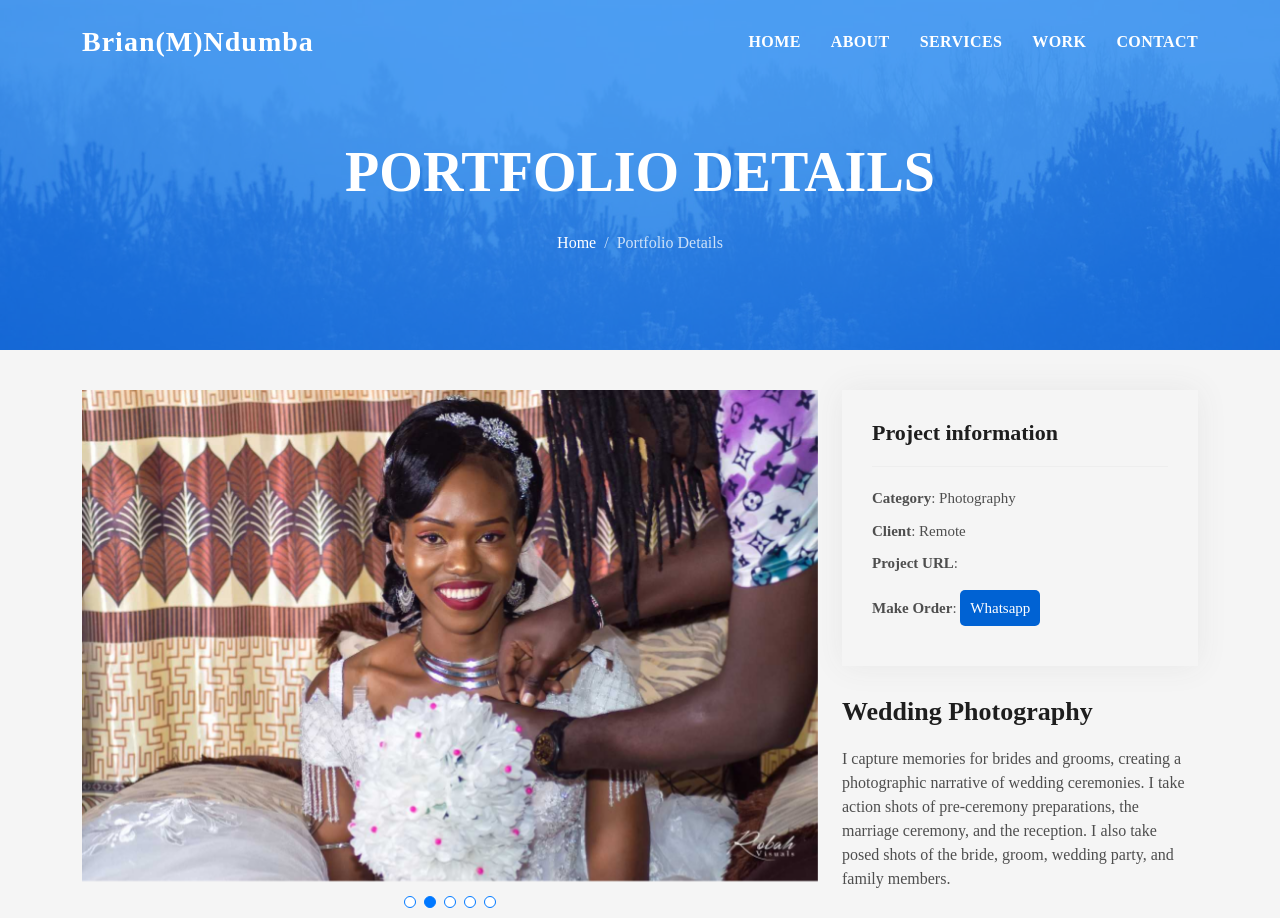
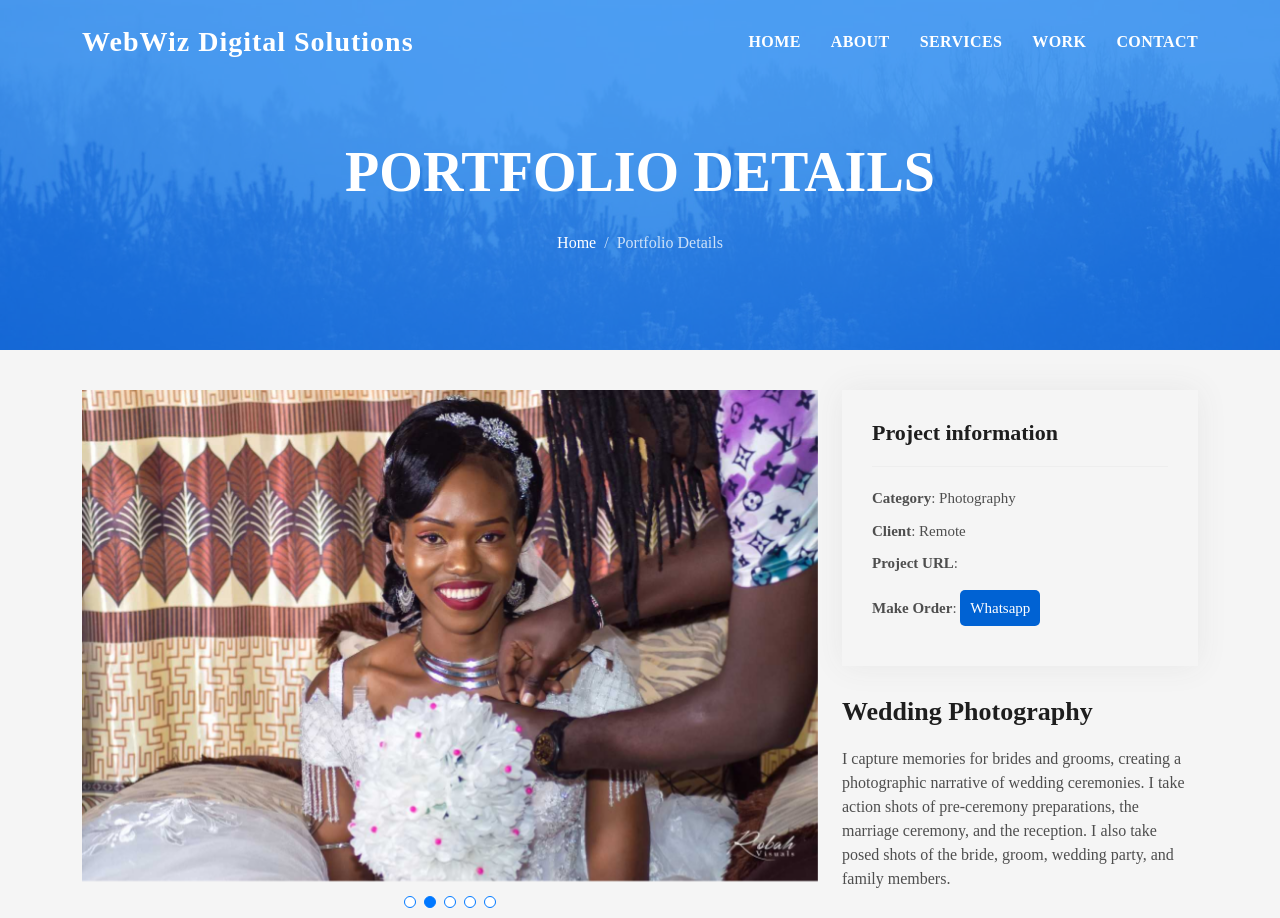
Before and after one commit to BrianMwendaNdumba/brianmwenda, a plain HTML site: page photography.html in a window 1280 px wide. Shown: the top 918 px of the page. Drawn offline with Linux system fonts and the light colour scheme.

Commit message:
Update photography.html
Title change

```diff
--- a/photography.html
+++ b/photography.html
@@ -31,7 +31,7 @@
   <header id="header" class="fixed-top">
     <div class="container d-flex align-items-center justify-content-between">
 
-      <h1 class="logo"><a href="index.html">Brian(M)Ndumba</a></h1>
+      <h1 class="logo"><a href="index.html">WebWiz Digital Solutions</a></h1>
       <!-- Uncomment below if you prefer to use an image logo -->
       <!-- <a href="index.html" class="logo"><img src="assets/img/logo.png" alt="" class="img-fluid"></a>-->
 
```
